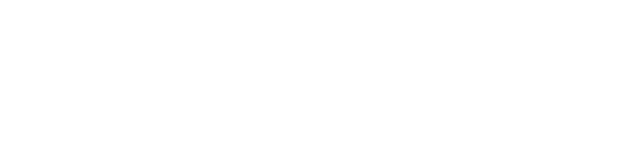
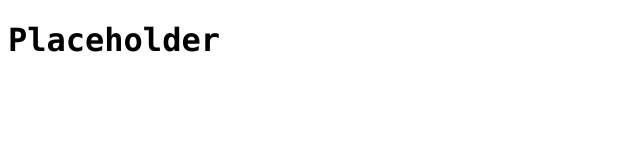
Before and after one commit to sT31N-glitch/HubN, a website: page home.html in a window 1280 px wide. Shown: the whole page, without its empty margins (0-640 px from the left). Drawn offline with Linux system fonts and the light colour scheme.

Commit message:
basic font set

```diff
--- a/Home.css
+++ b/Home.css
@@ -0,0 +1 @@
+body {font-family: Monaco}
--- a/home.html
+++ b/home.html
@@ -8,6 +8,6 @@
     <title>HubN</title>
 </head>
 <body>
-
+    <h1>Placeholder</h1>
 </body>
 </html>
```
